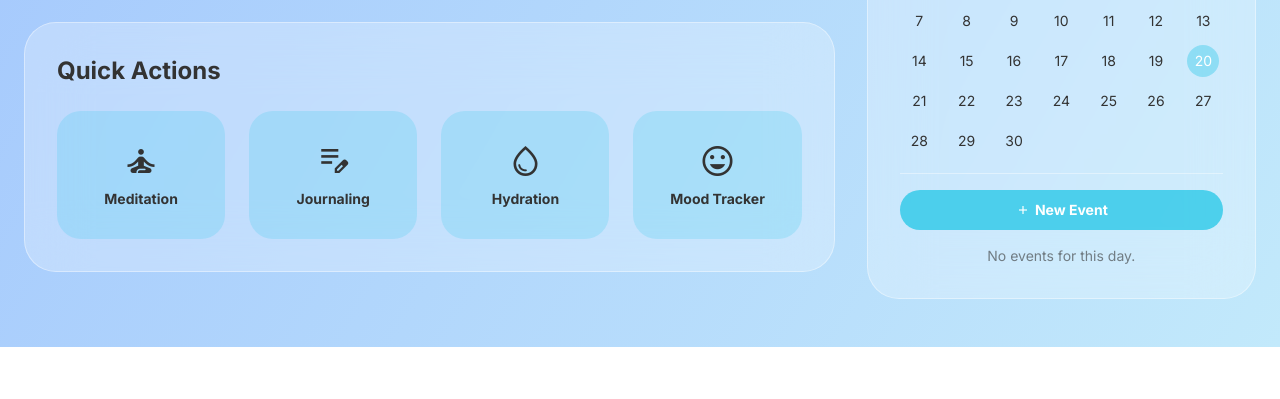
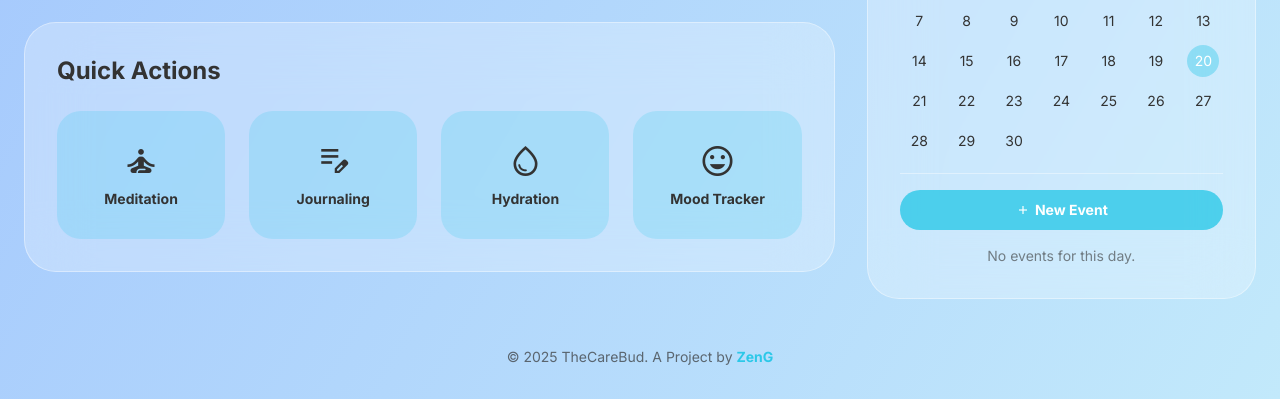
Before and after one commit to deepdevee/TheCareBud, a website: page index.html in a window 1280 px wide. Shown: the part 590-989 px from the top of the page. Before the commit the page ends 937 px from the top, so only its background shows below. Drawn offline with nearby package versions, Linux system fonts and the light colour scheme.

Commit message:
Update index.html

```diff
--- a/index.html
+++ b/index.html
@@ -185,6 +185,9 @@
 </div>
 </div>
 </main>
+<footer class="text-center pb-8 text-sm text-text-light/70 dark:text-text-dark/70">
+<p>© 2025 TheCareBud. A Project by <a href="https://github.com/deepdevee" target="_blank" rel="noopener noreferrer" class="font-semibold text-primary hover:underline">ZenG</a></p>
+</footer>
 </div>
 </div>
 <div class="absolute top-0 left-0 w-full pt-28 pb-12 px-6" id="ai-chat-container">
```
